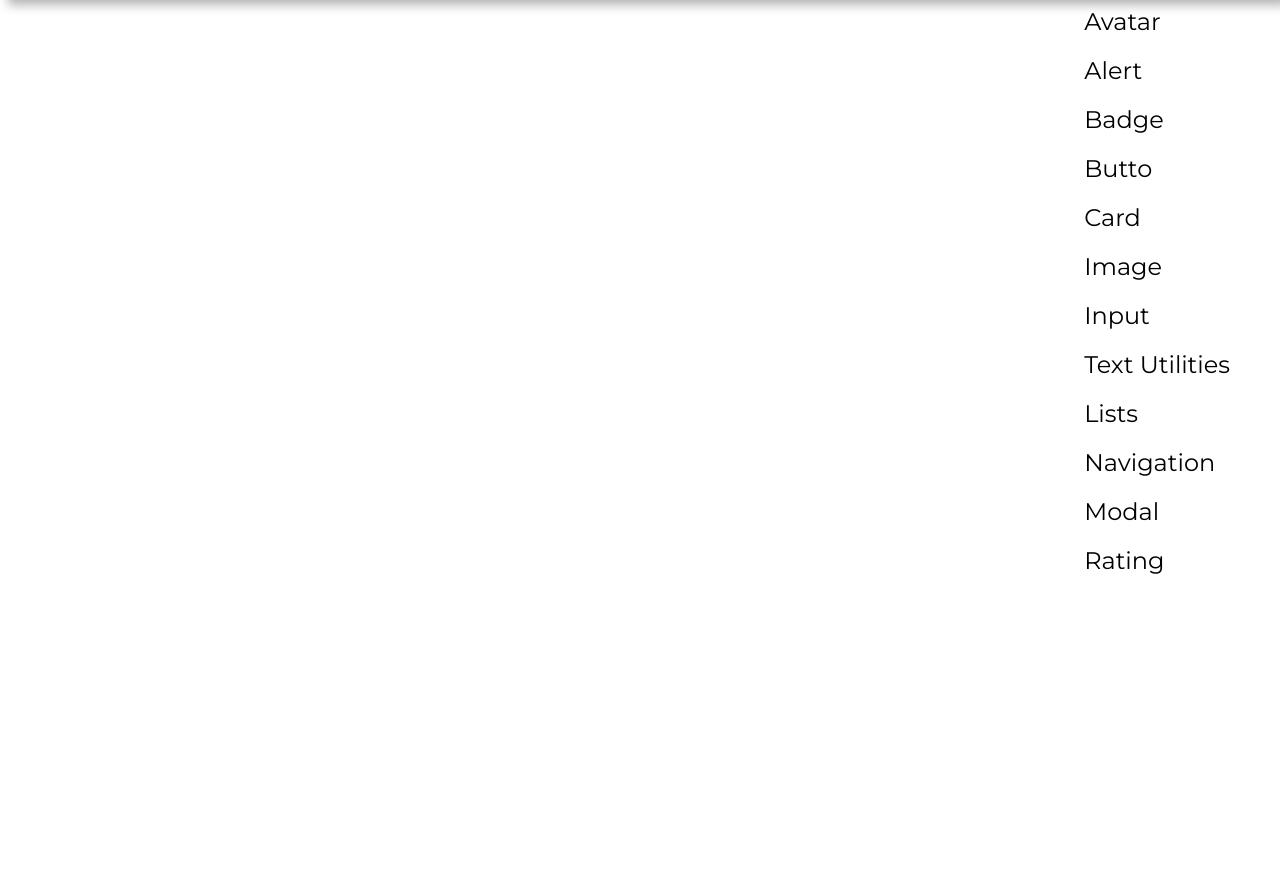
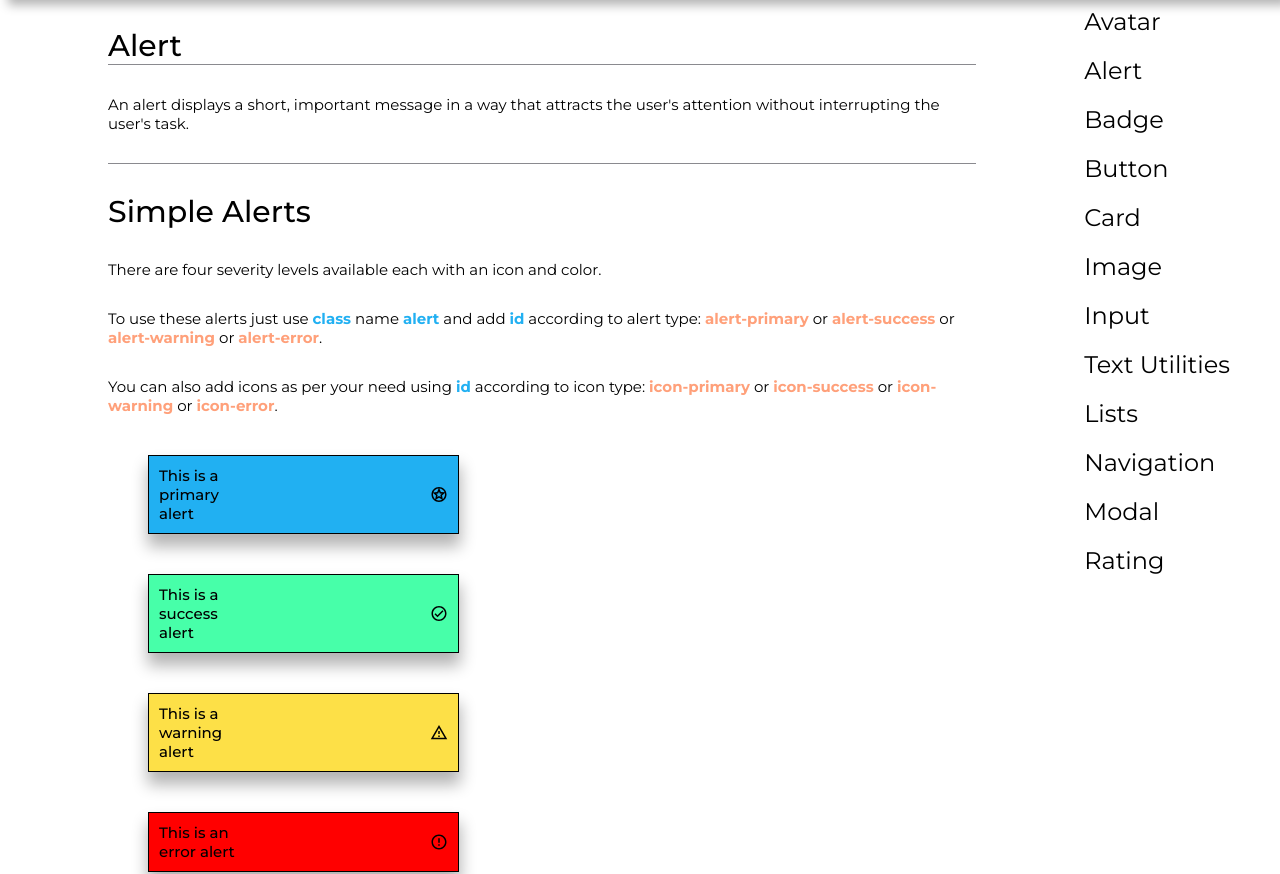
Before and after one commit to Artistole/Arti-ui, a plain HTML site: page alert/alert.html in a window 1280 px wide. Shown: the part 93-967 px from the top of the page. Before the commit the page ends 800 px from the top, so only its background shows below. Drawn offline with Linux system fonts and the light colour scheme; a script that the page names is missing.

Commit message:
feat- add alert component

```diff
--- a/alert/alert.css
+++ b/alert/alert.css
@@ -9,7 +9,10 @@
   --header-bg-light-color: #fff;
   --header-boxshadow-light-color: rgba(0, 0, 0, 0.3);
   --seperator: #8a8a8f;
-  --code-highlight: #FFA07A;
+  --code-highlight: #ffa07a;
+  --success-color: #47ffa9;
+  --warning-color: #fde047;
+  --error-color: red;
 }
 
 #logo-container {
@@ -32,6 +35,7 @@ header {
   background-color: var(--header-bg-light-color);
   top: 0;
   left: 0;
+  z-index: 1;
 }
 
 #logo-name {
@@ -86,7 +90,7 @@ a:visited {
   color: black;
 }
 
-#seperator {
+.seperator {
   height: 0.0625rem;
   width: 90%;
   background-color: var(--seperator);
@@ -99,13 +103,13 @@ a:visited {
 }
 
 /* highlighting code */
-.highlight-code{
+.highlight-code {
   color: var(--code-highlight);
   font-weight: 700;
 }
 
 /* iframe */
-iframe{
+iframe {
   margin-top: 2rem;
   margin-bottom: 1rem;
 }
@@ -113,8 +117,76 @@ iframe{
 /* component css */
 
 /* repalce name */
-.component-snippet {
+.alert-snippet {
   font-size: 2rem;
   font-weight: 500;
   margin-top: 1rem;
 }
+
+.alert-heading {
+  font-size: 3rem;
+  font-weight: 500;
+}
+
+.alert-description {
+  margin-top: 3rem;
+  margin-bottom: 3rem;
+  font-size: 1.5rem;
+  width: 90%;
+}
+
+.alert {
+  padding: 1rem;
+  border: 1px solid black;
+  margin: 4rem;
+  width: 30%;
+  font-size: 1.5rem;
+  font-weight: 500;
+  color: black;
+  box-shadow: 0em 0.75em 1em 0.1em var(--header-boxshadow-light-color);
+  display: flex;
+  justify-content: baseline;
+}
+
+#alert-primary {
+  background-color: var(--primary-color);
+}
+
+#alert-success {
+  background-color: var(--success-color);
+}
+
+#alert-warning {
+  background-color: var(--warning-color);
+}
+
+#alert-error {
+  background-color: var(--error-color);
+}
+
+#icon-warning {
+  margin-left: 17rem;
+}
+
+#icon-error {
+  margin-left: 19rem;
+}
+
+#icon-success {
+  margin-left: 17.5rem;
+}
+
+#icon-primary {
+  margin-left: 17.5rem;
+}
+
+#alert-close {
+  background-color: var(--primary-color);
+}
+
+#close {
+  background: transparent;
+  border: none;
+  margin-left: 8rem;
+  cursor: pointer;
+}
--- a/alert/alert.html
+++ b/alert/alert.html
@@ -1,35 +1,77 @@
 <!DOCTYPE html>
 <html lang="en">
   <head>
-    <meta charset="UTF-8">
-    <meta http-equiv="X-UA-Compatible" content="IE=edge">
-    <meta name="viewport" content="width=device-width, initial-scale=1.0">
+    <meta charset="UTF-8" />
+    <meta http-equiv="X-UA-Compatible" content="IE=edge" />
+    <meta name="viewport" content="width=device-width, initial-scale=1.0" />
     <title>Speed CL | Alert</title>
-    <link rel="stylesheet" href="alert.css">
-    <link href="https://fonts.googleapis.com/icon?family=Material+Icons"
-      rel="stylesheet">
-      <link rel="icon" type="image/x-icon" href="speed_logo-cropped.png">
+    <link rel="stylesheet" href="alert.css" />
+    <link
+      href="https://fonts.googleapis.com/icon?family=Material+Icons"
+      rel="stylesheet"
+    />
+    <link rel="icon" type="image/x-icon" href="speed_logo-cropped.png" />
   </head>
+
   <body>
     <header>
       <div id="logo-container">
-        <img id="logo" src="speed logo.svg" alt="logo">
+        <img id="logo" src="speed logo.svg" alt="logo" />
         <div id="logo-name">Speed CL</div>
       </div>
       <div id="header-icon-container">
-        <img src="dark-mode.svg" alt="dark mode icon" id="dark-mode">
-        <img src="github.svg" alt="github icon" id="github-icon">
+        <img src="dark-mode.svg" alt="dark mode icon" id="dark-mode" />
+        <img src="github.svg" alt="github icon" id="github-icon" />
       </div>
     </header>
     <div id="main-content">
       <div id="component">
+        <div class="alert-heading">Alert</div>
+        <div class="seperator"></div>
+        <div class="alert-description">
+          An alert displays a short, important message in a way that attracts
+          the user's attention without interrupting the user's task.
+        </div>
+        <div class="seperator"></div>
+        <div class="alert-heading">Simple Alerts</div>
+        <div class="alert-description">
+          There are four severity levels available each with an icon and color.
+        </div>
+      <div class="alert-description">To use these alerts just use <span class="highlight">class</span> name <span class="highlight">alert</span> and add <span class="highlight">id</span> according to alert type: <span class="highlight-code">alert-primary</span> or <span class="highlight-code">alert-success</span> or <span class="highlight-code">alert-warning</span> or <span class="highlight-code">alert-error</span>.</div>
+      <div class="alert-description">You can also  add icons as per your need using <span class="highlight">id</span> according to icon type: <span class="highlight-code">icon-primary</span> or <span class="highlight-code">icon-success</span> or <span class="highlight-code">icon-warning</span> or <span class="highlight-code">icon-error</span>.</div>
+        <div class="alert" id="alert-primary">This is a primary alert<img id="icon-primary" src="star-light.svg"></div>
+        <div class="alert" id="alert-success">This is a success alert<img id="icon-success" src="success-light.svg"></div>
+        <div class="alert" id="alert-warning">
+          This is a warning alert<img
+            id="icon-warning"
+            src="warning_amber_black_18dp.svg"
+          />
+        </div>
+        <div class="alert" id="alert-error">This is an error alert<img id="icon-error" src="error_light.svg"></div>
+        <div class="alert-snippet">Code Snippet</div>
+        <iframe
+           src="https://carbon.now.sh/embed/8gP0sxxC4R1uQbC52Ek1"
+            style="width: 993px; height: 260px; border:0; transform: scale(1); overflow:hidden;"
+           sandbox="allow-scripts allow-same-origin">
+         </iframe>
+        <div class="seperator"></div>
+        <div class="alert-heading">Alert with close button</div>
+        <div class="alert-description">This is an alert with a close button, you can add JS to this buttton to close it</div>
+        <div class="alert-description">To use this, give <span class="highlight">class</span> as alert and <span id="highlight">id</span> as <span class="highlight-code">alert-close</span>.</div>
+        <div class="alert" id="alert-close">This is an alert with close button <button id="close"><img src="close-light.svg"></button></div>
+        <div class="alert-snippet">Code Snippet</div>
+        <iframe
+  src="https://carbon.now.sh/embed/bYBNA4IwOweLgIjihJFQ"
+  style="width: 1024px; height: 223px; border:0; transform: scale(1); overflow:hidden;"
+  sandbox="allow-scripts allow-same-origin">
+</iframe>
       </div>
       <aside id="side-bar">
         <ul id="side-bar-links">
           <li class="side-bar-item"><a href="#">Avatar</a></li>
           <li class="side-bar-item"><a href="#">Alert</a></li>
           <li class="side-bar-item"><a href="#">Badge</a></li>
-                <li class="side-bar-item"><a href="#">Butto</a></li>
+          <li class="side-bar-item"><a href="#">Button</a></li>
           <li class="side-bar-item"><a href="#">Card</a></li>
           <li class="side-bar-item"><a href="#">Image</a></li>
           <li class="side-bar-item"><a href="#">Input</a></li>
```
Also changed, not shown: alert/alert.js (deleted), alert/close-light.svg (added), alert/error_light.svg (added), alert/star-light.svg (added), alert/success-light.svg (added), alert/warning_amber_black_18dp.svg (added), alert/warning_light.svg (added). Lines whose indentation alone changed are shown as unchanged.
